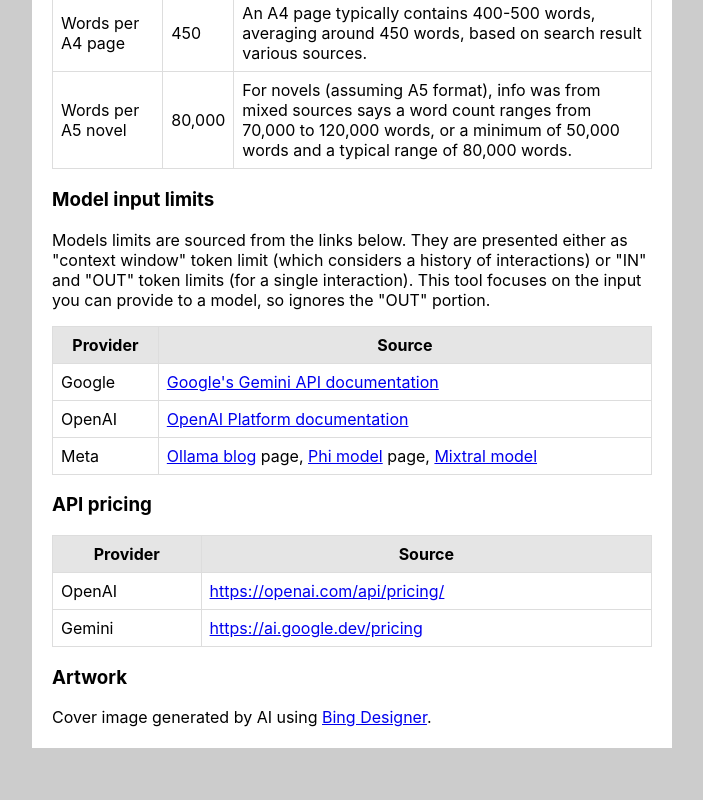
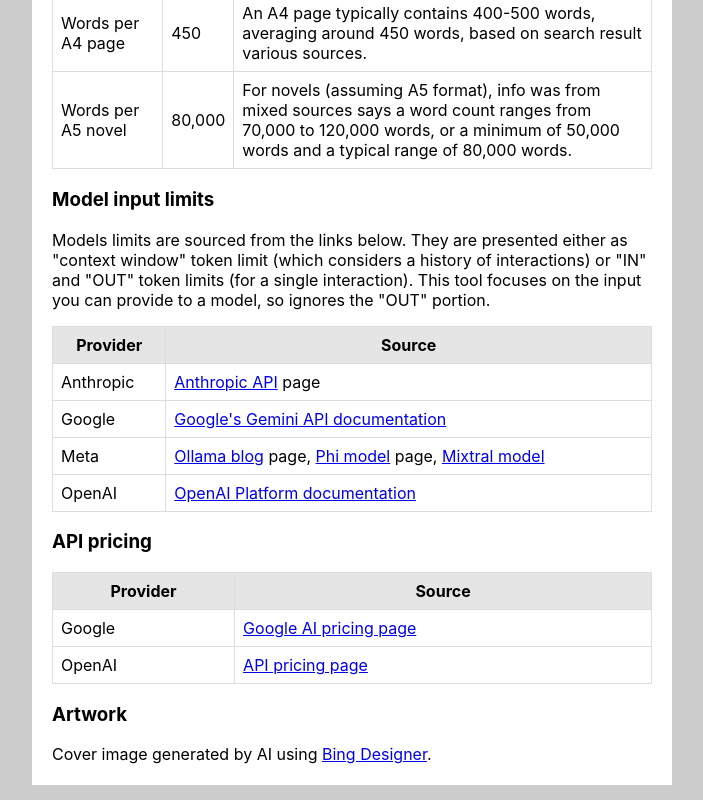
Before and after one commit to MichaelCurrin/token-translator, a React (Create React App) app: page / in a window 1280 px wide. Shown: the part 2558-3358 px from the top of the page, without its empty margins (288-991 px from the left). Before the commit the page ends 3321 px from the top, so only its background shows below. Built offline with nearby package versions, Linux system fonts and the light colour scheme.

Commit message:
update Notes.jsx

```diff
--- a/src/components/Notes.jsx
+++ b/src/components/Notes.jsx
@@ -68,18 +68,14 @@ const TABLE_DATA_PROVIDERS = {
   fields: [{ name: 'Provider' }, { name: 'Source' }],
   rows: [
     {
+      provider: 'Anthropic',
+      source: <><a href="https://www.anthropic.com/api">Anthropic API</a> page</>
+    },
+    {
       provider: 'Google',
       source: (
         <a href="https://ai.google.dev/gemini-api/docs/models/gemini">
           Google's Gemini API documentation
-        </a>
-      ),
-    },
-    {
-      provider: 'OpenAI',
-      source: (
-        <a href="https://platform.openai.com/docs/models">
-          OpenAI Platform documentation
         </a>
       ),
     },
@@ -93,6 +89,14 @@ const TABLE_DATA_PROVIDERS = {
         </>
       ),
     },
+    {
+      provider: 'OpenAI',
+      source: (
+        <a href="https://platform.openai.com/docs/models">
+          OpenAI Platform documentation
+        </a>
+      ),
+    },
   ],
 };
 
@@ -100,18 +104,18 @@ const TABLE_DATA_PRICING = {
   fields: [{ name: 'Provider' }, { name: 'Source' }],
   rows: [
     {
-      provider: 'OpenAI',
+      provider: 'Google',
       source: (
-        <a href="https://openai.com/api/pricing/">
-          https://openai.com/api/pricing/
+        <a href="https://ai.google.dev/pricing">
+          Google AI pricing page
         </a>
       ),
     },
     {
-      provider: 'Gemini',
+      provider: 'OpenAI',
       source: (
-        <a href="https://ai.google.dev/pricing">
-          https://ai.google.dev/pricing
+        <a href="https://openai.com/api/pricing/">
+          API pricing page
         </a>
       ),
     },
```
